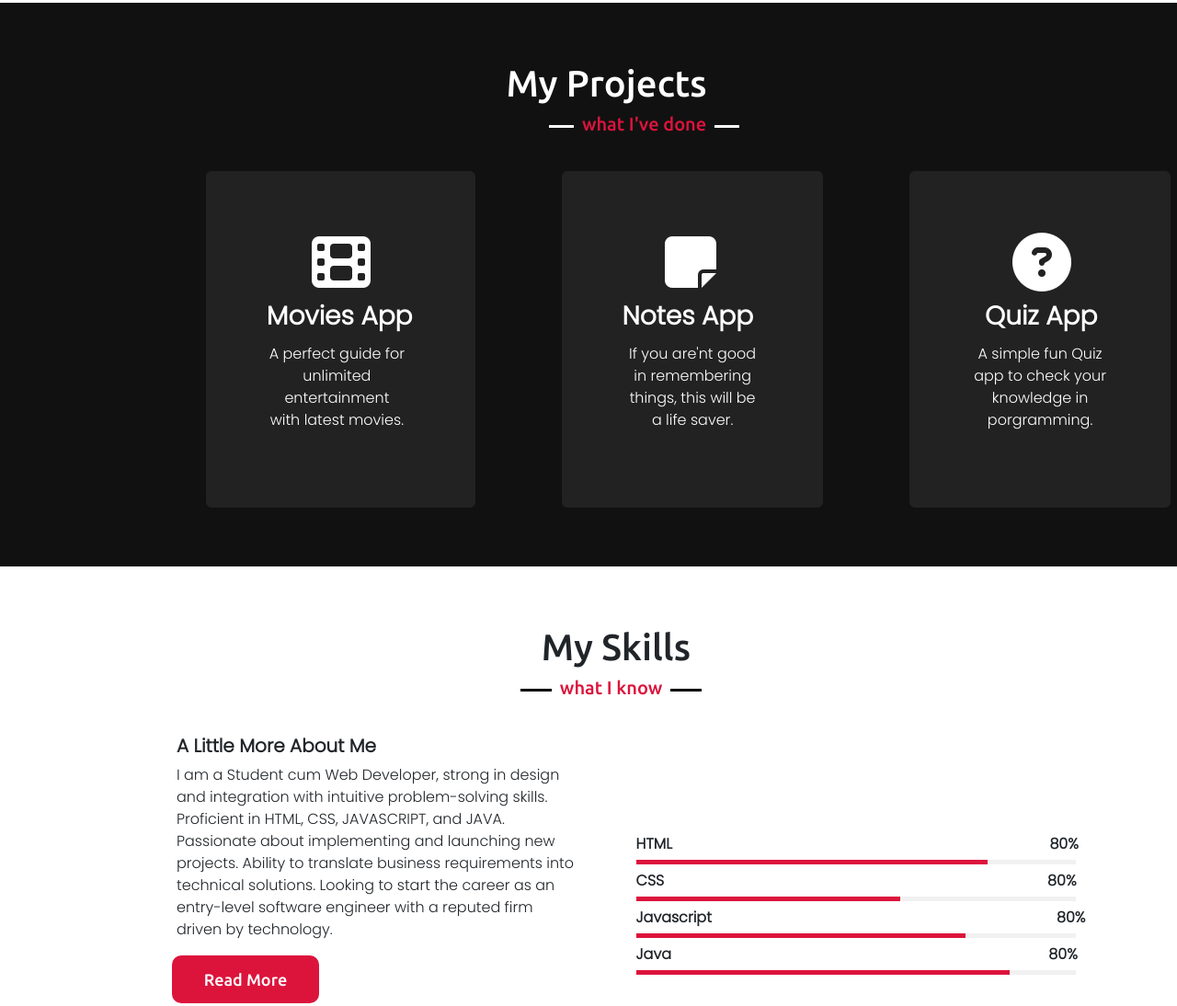
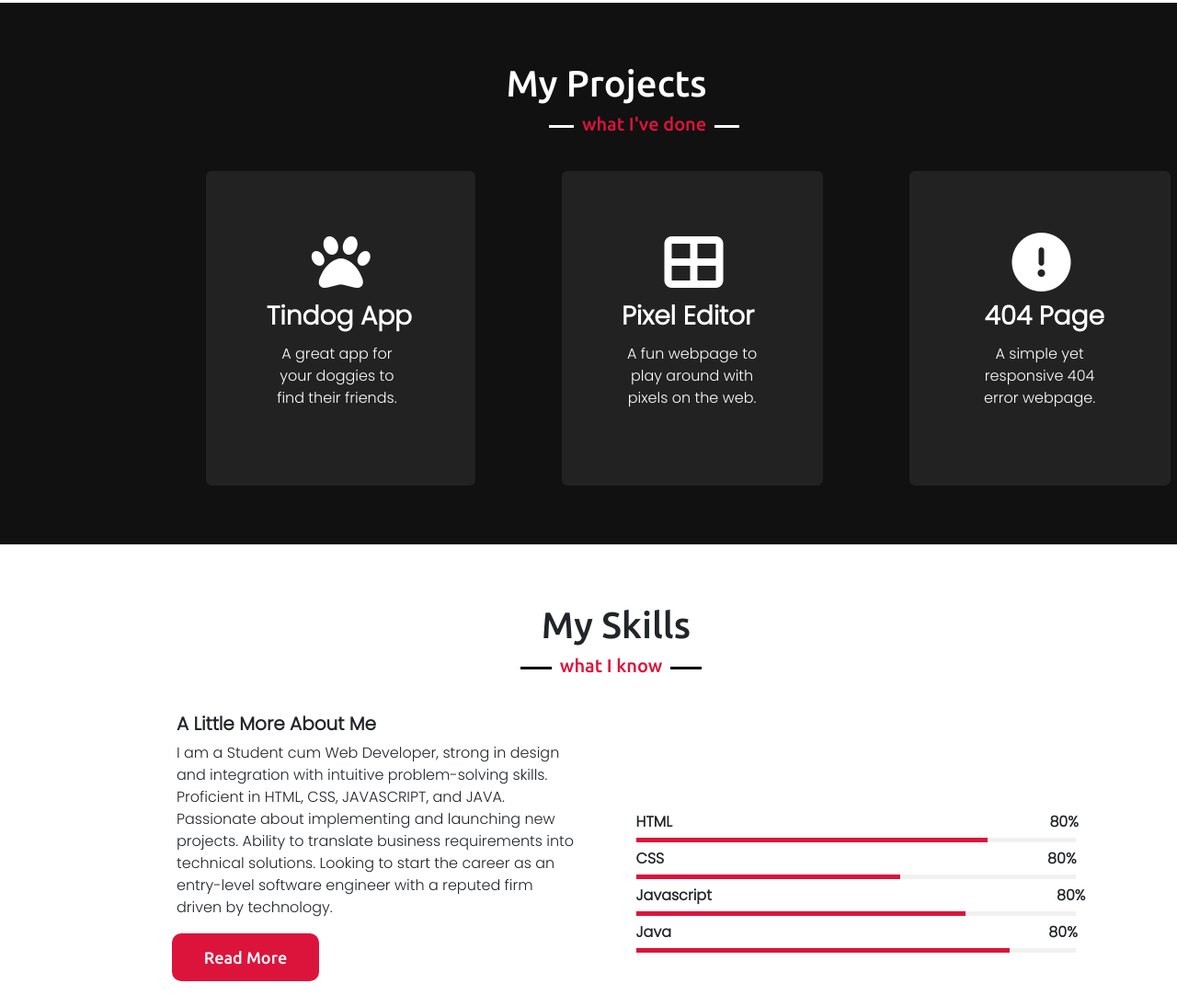
Before and after one commit to BadassSourav/Srv-Portfolio, a plain HTML site: page index.html in a window 1280 px wide. Shown: the part 1382-2476 px from the top of the page at 92% size. Drawn offline with nearby package versions, Linux system fonts and the light colour scheme.

Commit message:
Update index.html

```diff
--- a/index.html
+++ b/index.html
@@ -124,7 +124,9 @@
           undisputed king of hot wings challenges. Ghost Peppers and Jolo
           Chips are my favourite snacks.
         </p>
-        <button type="submit" class="btn-2">Download CV</button>
+        <button type="submit" class="btn-2"
+          onClick="javascript:window.open('https://drive.google.com/file/d/1ICzDpgEbO1aos84G5L1WiQQ-IjYopz2r/view?usp=sharing', '_blank');">Download
+          CV</button>
       </div>
     </div>
   </section>
@@ -142,26 +144,27 @@
         what I've done
       </h5>
       <div class="projects">
-        <div class="project1" style="display: inline-block;">
-          <a href="https://50projects50days.com/projects/movie-app/" target="_blank">
-            <i class="fas fa-film fa-4x" style="margin-left: 30%;"></i></a>
-          <h3 class="h3 pname" style="margin-left: -1%;">Movies App</h3>
-          <p class="desc" style="height:-1px;width: 150px; text-align: center; margin-left: 0px;"> A perfect guide for
-            unlimited entertainment with latest movies.</p>
+        <div class="project1" style="display: inline-block;"
+          onClick="javascript:window.open('https://badasssourav.github.io/Tindog/', '_blank');">
+          <i class="fas fa-paw fa-4x" style="margin-left: 30%;"></i></a>
+          <h3 class="h3 pname" style="margin-left: -1%;">Tindog App</h3>
+          <p class="desc" style="height:-1px;width: 150px; text-align: center; margin-left: 0px;">A great app for your
+            doggies to find their friends.
+          </p>
         </div>
-        <div class="project2" style="display: inline-block;">
-          <a href="https://50projects50days.com/projects/notes-app/" target="_blank">
-            <i class="fas fa-sticky-note fa-4x" style="margin-left: 30%;"></i></a>
-          <h3 class="h3 pname" style="margin-left: -1%;">Notes App</h3>
-          <p class="desc" style="height:-1px;width: 150px; text-align: center;">If you are'nt good in remembering
-            things, this will be a life saver.</p>
+        <div class="project2" style="display: inline-block;"
+          onClick="javascript:window.open('https://badasssourav.github.io/Pixel-Editor/', '_blank');">
+          <i class="fas fa-th-large fa-4x" style="margin-left: 30%;"></i></a>
+          <h3 class="h3 pname" style="margin-left: -1%;">Pixel Editor</h3>
+          <p class="desc" style="height:-1px;width: 150px; text-align: center;">A fun webpage to play around with pixels
+            on the web.</p>
         </div>
-        <div class="project3" style="display: inline-block;">
-          <a href="https://50projects50days.com/projects/quiz-app/" target="_blank">
-            <i class="fas fa-question-circle fa-4x" style="margin-left: 30%;"></i></a>
-          <h3 class="h3 pname" style="margin-left: 10%;">Quiz App</h3>
-          <p class="desc" style="height:-1px;width: 150px; text-align: center;">A simple fun Quiz app to check your
-            knowledge in porgramming.</p>
+        <div class="project3" style="display: inline-block;"
+          onClick="javascript:window.open('https://badasssourav.github.io/404_Not_Found/', '_blank');">
+          <i class="fas fa-exclamation-circle fa-4x" style="margin-left: 30%;"></i></a>
+          <h3 class="h3 pname" style="margin-left: 10%;">404 Page</h3>
+          <p class="desc" style="height:-1px;width: 150px; text-align: center;">A simple yet responsive 404 error
+            webpage.</p>
         </div>
       </div>
     </div>
@@ -189,7 +192,8 @@
         launching new projects. Ability to translate business requirements into technical solutions. Looking to start
         the
         career as an entry-level software engineer with a reputed firm driven by technology.</p>
-      <button type="submit" class="btn-2" style="margin-left: -5px;">Read More</button>
+      <button type="submit" class="btn-2" style="margin-left: -5px;"
+        onClick="javascript:window.open('https://badasssourav.github.io/My_Site/', '_blank');">Read More</button>
       <div class="bar">
         <div class="progress">
           <div class="progress-bar" role="progressbar" aria-valuenow="0" aria-valuemin="0" aria-valuemax="100"></div>
@@ -266,7 +270,7 @@
         style="color: white; width: 30%; font-weight: 600; margin-left: 18%; margin-top: -2.8%; font-family: 'Poppins', sans-serif;">
         Email</p>
       <p style="color: white; width: 30%; margin-left: 18%; margin-top: -0.8%; font-family: 'Poppins', sans-serif;">
-        badass.sourav@gmail.com</p>
+        souravsinghrajput6789@gmail.com</p>
       <p class="h3"
         style="margin-left: 55%; margin-top: -20.5%; color: white; font-family: 'Poppins', sans-serif; font-weight: 600; font-size: 22px;">
         Message Me</p>
@@ -282,16 +286,17 @@
       <input class="msg-field" type="text" id="fname" name="fname"
         style="width: 15%; border: 1px solid white; border-radius: 7px; height: 85px; width: 31%; margin-left: 55%; margin-top: 15px;"
         placeholder="Message">
-      <form action="mailto:badass.sourav@gmail.com" method="post">
+      <form action="mailto:souravsinghrajput6789@gmail.com" method="post">
         <button type="submit" class="btn-2" style="margin-top: 15px; margin-left: 55%;">Send Message</button>
       </form>
     </div>
   </section>
-    <div class="h6" style="font-family: 'Poppins', sans-serif; font-weight: 600; margin-top: -4%; margin-bottom: 1%; margin-left: 40%;">
-      <span class="copyright">Created By</span>
-      <span class="copyright" style="color: crimson;">Sourav</span>
-      <span class="copyright">| © 2021 All Rights Reserved</span>
-    </div>
+  <div class="h6"
+    style="font-family: 'Poppins', sans-serif; font-weight: 600; margin-top: -4%; margin-bottom: 1%; margin-left: 40%;">
+    <span class="copyright">Created By</span>
+    <span class="copyright" style="color: crimson;">Sourav</span>
+    <span class="copyright">| © 2021 All Rights Reserved</span>
+  </div>
 </body>
 
 </html>
```
